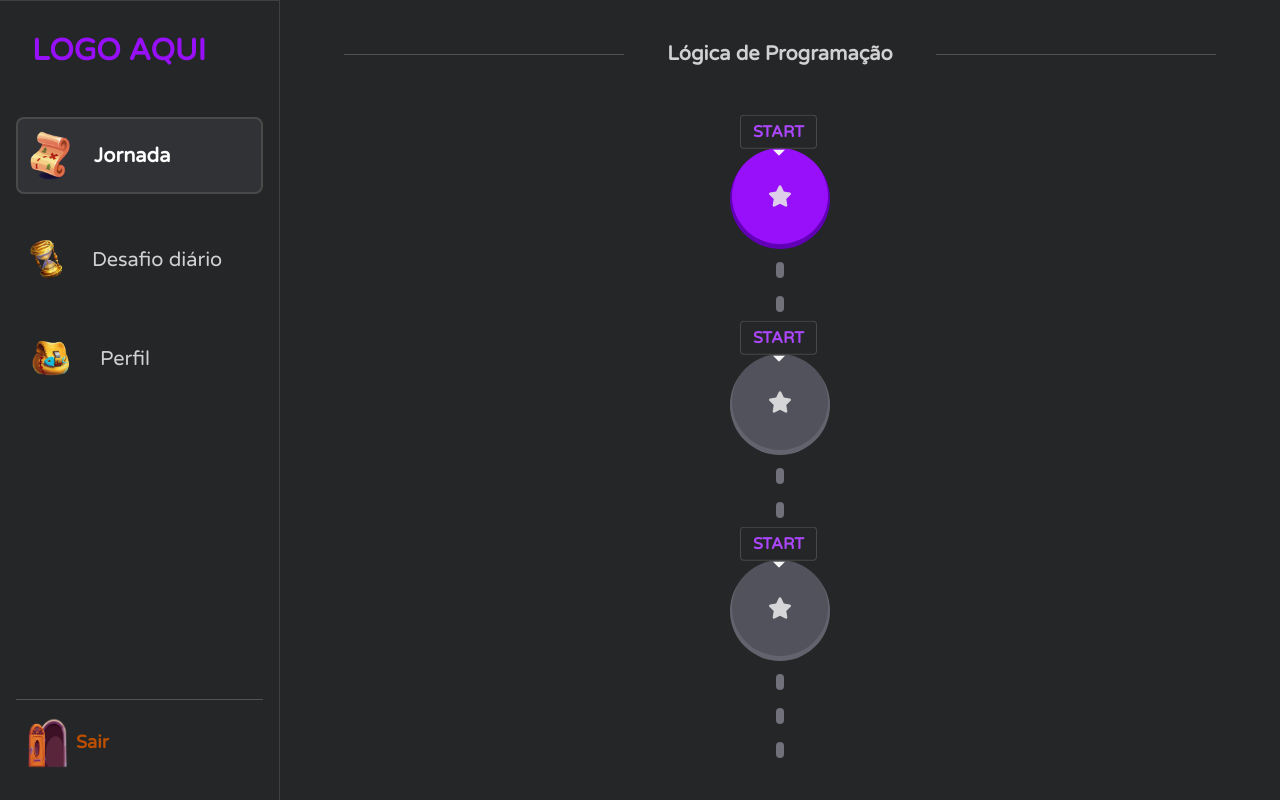
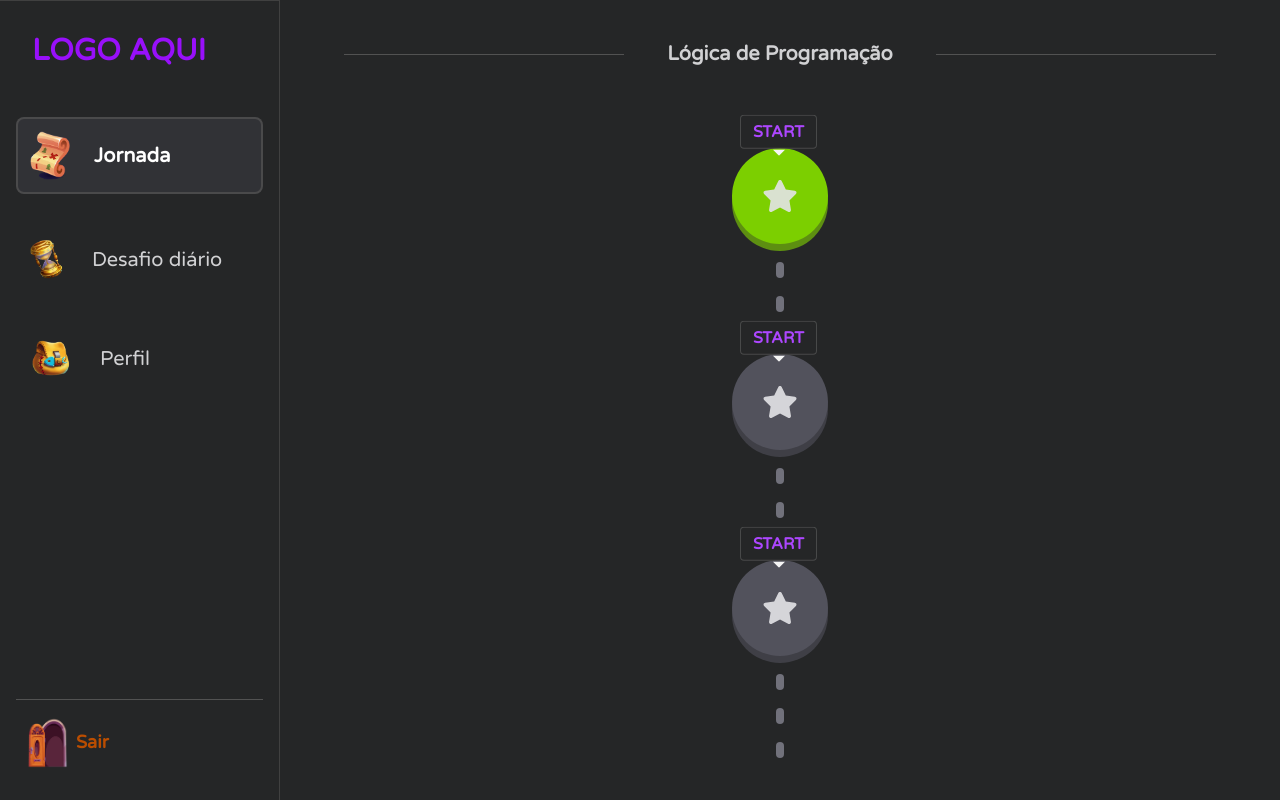
Before and after one commit to Leandro-MFarias/projeto-mais-prati, a React (Vite) app: page / in a window 1280 px wide. Built offline with nearby package versions, Linux system fonts and the light colour scheme.

Commit message:
style: button journey click effect done

```diff
--- a/src/_components/journey.jsx
+++ b/src/_components/journey.jsx
@@ -24,10 +24,12 @@ export function Journey() {
           >
             <div className="relative">
               <button
-                className={`relative flex h-24 w-24 cursor-pointer items-center justify-center rounded-full ${exerciseGroup[0].completed === true ? "btn-todo bg-purple-600" : "btn-block bg-zinc-600"}`}
+                className={`btn relative flex h-24 w-24 cursor-pointer items-center justify-center rounded-[50%] ${exerciseGroup[0].completed === true ? "completed bg-lime-500" : "blocked bg-zinc-600"}`}
               >
-                <FaStar className="text-2xl" />
+                <FaStar className="text-4xl" />
               </button>
+
+              {/* START */}
               <div className="absolute">
                 <div className="relative inline-block translate-x-2 -translate-y-32 animate-bounce rounded border border-neutral-600/80 bg-[#252627] px-3 py-1 font-bold text-purple-500">
                   START
--- a/src/index.css
+++ b/src/index.css
@@ -124,44 +124,34 @@
   }
 }
 
-.btn-block {
-  box-shadow: 0px 3px 0px 2px rgba(107, 107, 119, 0.9);
-  transition:
-    box-shadow 0.3s ease,
-    transform 0.3s ease;
+.completed {
+  box-shadow: 0px 7px 0px rgba(93, 143, 17, 1);
 }
 
-.btn-block:active {
-  box-shadow:
-    0 0 0 rgba(107, 107, 119, 0.9),
-    inset 0px 0px 3px rgba(107, 107, 119, 0.9);
-  transform: translate(6px, 6px);
+.todo {
+  box-shadow: 0px 7px 0px rgba(97, 0, 182, 1);
 }
 
-.btn-completed {
-  box-shadow: 0px 3px 0px 2px rgba(93, 143, 17, 1);
-  transition:
-    box-shadow 0.3s ease,
-    transform 0.3s ease;
+.blocked {
+  box-shadow: 0px 7px 0px rgba(63, 63, 70, 1);
 }
 
-.btn-completed:active {
-  box-shadow:
-    0 0 0 rgba(93, 143, 17, 1),
-    inset 0px 0px 3px rgba(93, 143, 17, 1);
-  transform: translate(6px, 6px);
+.completed:hover {
+  transform: translateY(2px);
+  box-shadow: 0px 4px 0px rgba(93, 143, 17, 1);
 }
 
-.btn-todo {
-  box-shadow: 0px 3px 0px 2px rgba(97, 0, 182, 1);
-  transition:
-    box-shadow 0.3s ease,
-    transform 0.3s ease;
+.todo:hover {
+  transform: translateY(2px);
+  box-shadow: 0px 4px 0px rgba(97, 0, 182, 1);
 }
 
-.btn-todo:active {
-  box-shadow:
-    0 0 0 rgba(97, 0, 182, 1),
-    inset 0px 0px 3px rgba(97, 0, 182, 1);
-  transform: translate(6px, 6px);
+.blocked:hover {
+  transform: translateY(2px);
+  box-shadow: 0px 4px 0px rgba(63, 63, 70, 1);
 }
+
+.btn:active {
+  box-shadow: none;
+  transform: translateY(8px);
+}
```
